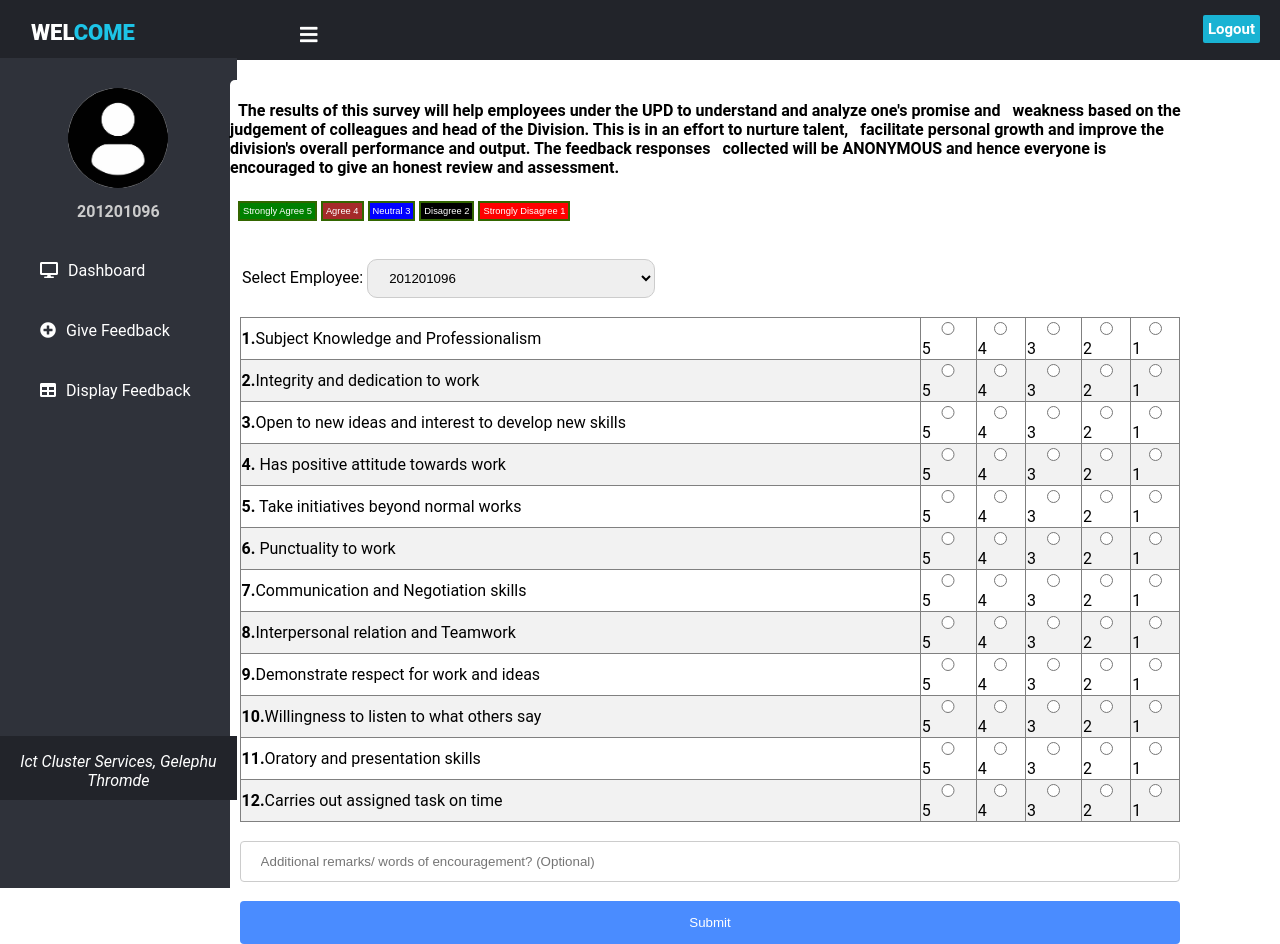
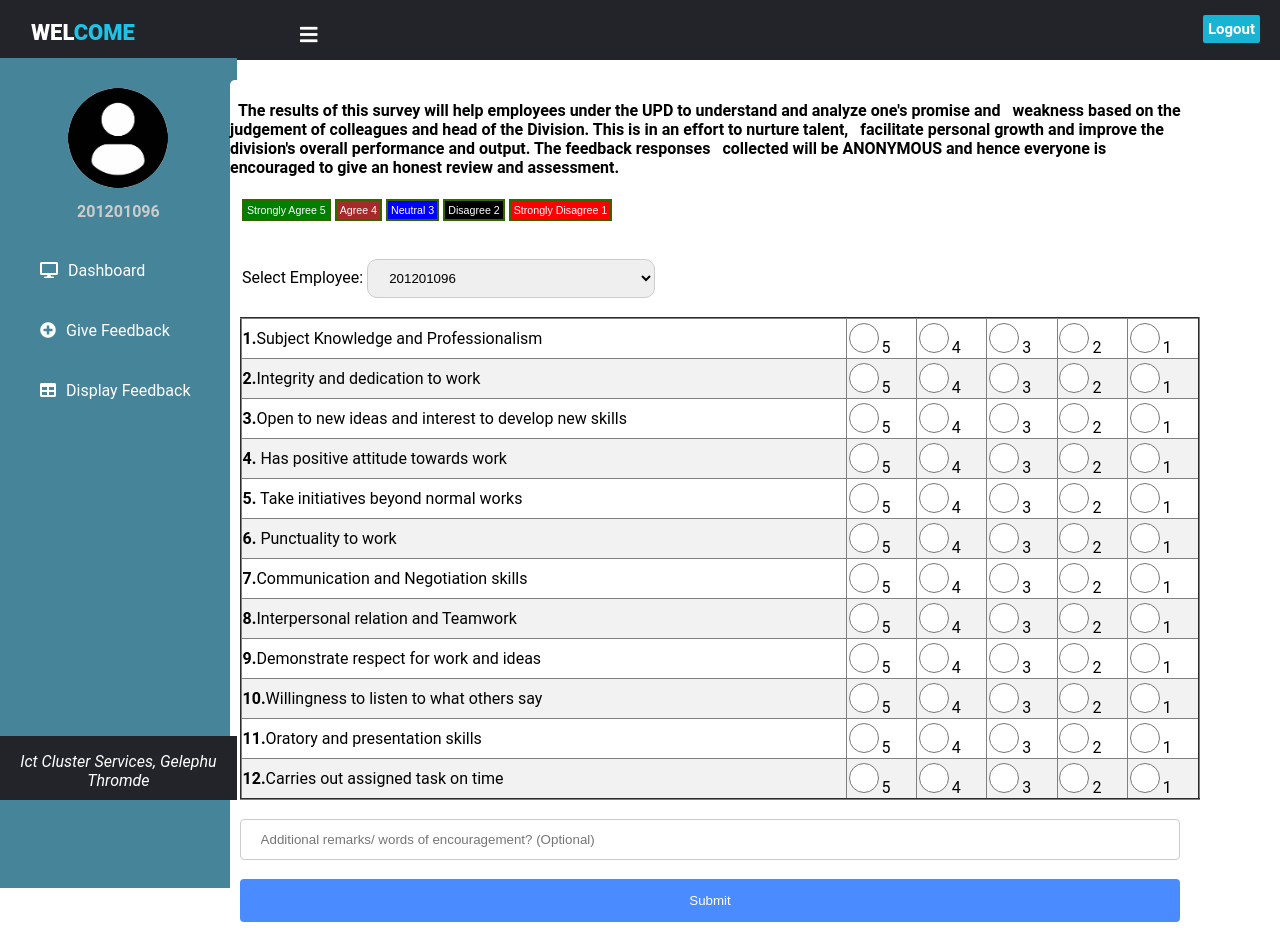
Before and after one commit to kemith/feedback, a PHP site: page /add_feedback.php in a window 1280 px wide. After the commit the page ends 922 px from the top, so only its background shows below. Run offline with PHP 8.4, Linux system fonts and the light colour scheme; a user stored in the database is signed in; data comes from the database, SQL or seed files in the repository; some libraries are stand-ins or nearby versions.

Commit message:
addfeedback form changed

```diff
--- a/add_feedback.php
+++ b/add_feedback.php
@@ -78,12 +78,14 @@ body{
 
 		<h4>&nbsp;&nbsp;The results of this survey will help employees under the UPD to understand and analyze one's promise and &nbsp;&nbsp;weakness based on the judgement of colleagues and head of the Division. This is in an effort to nurture talent, &nbsp;&nbsp;facilitate personal growth and improve the division's overall performance and output.
         The feedback responses &nbsp;&nbsp;collected will be ANONYMOUS and hence everyone is encouraged to give an honest review and assessment.</h4>
-        &nbsp;&nbsp;<button type="button" style="font-size:7pt;color:white;background-color:green;border:2px solid #336600;padding:3px">Strongly Agree 5</button>
-        <button type="button" style="font-size:7pt;color:white;background-color:Brown;border:2px solid #336600;padding:3px">Agree 4</button>
-        <button type="button" style="font-size:7pt;color:white;background-color:blue;border:2px solid #336600;padding:3px">Neutral 3</button>
-        <button type="button" style="font-size:7pt;color:white;background-color:Black;border:2px solid #336600;padding:3px"> Disagree 2</button>
-        <button type="button" style="font-size:7pt;color:white;background-color:red;border:2px solid #336600;padding:3px">Strongly Disagree 1</button><br>
+        &nbsp;&nbsp;
+		<button type="button" style="font-size:8pt;color:white;background-color:green;border:2px solid #336600;padding:3px">Strongly Agree 5</button>
+        <button type="button" style="font-size:8pt;color:white;background-color:Brown;border:2px solid #336600;padding:3px">Agree 4</button>
+        <button type="button" style="font-size:8pt;color:white;background-color:blue;border:2px solid #336600;padding:3px">Neutral 3</button>
+        <button type="button" style="font-size:8pt;color:white;background-color:Black;border:2px solid #336600;padding:3px"> Disagree 2</button>
+        <button type="button" style="font-size:8pt;color:white;background-color:red;border:2px solid #336600;padding:3px">Strongly Disagree 1</button><br>
 		</br></br>
+
 		<form method="post" action ="" enctype="">
          &nbsp;&nbsp;
           Select Employee:
@@ -102,105 +104,104 @@ body{
 			<?php
 			}
 			?>
-
-			</select>  </br>
-			</br>
-            <table border=1">
+			</select>
+			</br></br>
+            <table border="2px">
                 <tr>
                 <td><b>1.</b>Subject Knowledge and Professionalism</td>
-                <td><input type="radio" name="quest1" value="5" required> 5</td>
+                <td><input type="radio" name="quest1" value="5">5</td>
                 <td><input type="radio" name="quest1" value="4">4</td>
-                <td><input type="radio" name="quest1" value="3"> 3</td>
-                <td><input type="radio" name=" quest1" value="2">2</td>
+                <td><input type="radio" name="quest1" value="3">3</td>
+                <td><input type="radio" name="quest1" value="2">2</td>
                 <td><input type="radio" name="quest1" value="1">1</td>
                 </tr>
                 <tr>
                 <td><b>2.</b>Integrity and dedication to work</td>
-                <td><input type="radio" name="quest2" value="5" required> 5</td>
+                <td><input type="radio" name="quest2" value="5" >5</td>
                 <td><input type="radio" name="quest2" value="4">4</td>
-                <td><input type="radio" name="quest2" value="3"> 3</td>
-                <td><input type="radio" name=" quest2" value="2">2</td>
+                <td><input type="radio" name="quest2" value="3">3</td>
+                <td><input type="radio" name="quest2" value="2">2</td>
                 <td><input type="radio" name="quest2" value="1">1</td>
                 </tr>
 
                 <tr>
                 <td><b>3.</b>Open to new ideas and interest to develop new skills </td>
-                <td><input type="radio" name="quest3" value="5" required> 5</td>
+                <td><input type="radio" name="quest3" value="5" >5</td>
                 <td><input type="radio" name="quest3" value="4">4</td>
-                <td><input type="radio" name="quest3" value="3"> 3</td>
-                <td><input type="radio" name=" quest3" value="2">2</td>
+                <td><input type="radio" name="quest3" value="3">3</td>
+                <td><input type="radio" name="quest3" value="2">2</td>
                 <td><input type="radio" name="quest3" value="1">1</td>
                 </tr>
                 <tr>
                 <td><b>4.</b> Has positive attitude towards work </td>
-                <td><input type="radio" name="quest4" value="5" required> 5</td>
+                <td><input type="radio" name="quest4" value="5" >5</td>
                 <td><input type="radio" name="quest4" value="4">4</td>
-                <td><input type="radio" name="quest4" value="3"> 3</td>
+                <td><input type="radio" name="quest4" value="3">3</td>
                 <td><input type="radio" name=" quest4" value="2">2</td>
                 <td><input type="radio" name="quest4" value="1">1</td>
                 </tr>
                 <tr>
                 <td><b>5.</b> Take initiatives beyond normal works</td>
-                <td><input type="radio" name="quest5" value="5" required> 5</td>
+                <td><input type="radio" name="quest5" value="5" >5</td>
                 <td><input type="radio" name="quest5" value="4">4</td>
-                <td><input type="radio" name="quest5" value="3"> 3</td>
-                <td><input type="radio" name=" quest5" value="2">2</td>
+                <td><input type="radio" name="quest5" value="3">3</td>
+                <td><input type="radio" name="quest5" value="2">2</td>
                 <td><input type="radio" name="quest5" value="1">1</td>
                 </tr>
                 <tr>
                 <td><b>6.</b> Punctuality to work </td>
-                <td><input type="radio" name="quest6" value="5" required> 5</td>
+                <td><input type="radio" name="quest6" value="5">5</td>
                 <td><input type="radio" name="quest6" value="4">4</td>
-                <td><input type="radio" name="quest6" value="3"> 3</td>
-                <td><input type="radio" name=" quest6" value="2">2</td>
+                <td><input type="radio" name="quest6" value="3">3</td>
+                <td><input type="radio" name="quest6" value="2">2</td>
                 <td><input type="radio" name="quest6" value="1">1</td>
                 </tr>
                 <tr>
                 <td><b>7.</b>Communication and Negotiation skills </td>
-                <td><input type="radio" name="quest7" value="5" required> 5</td>
+                <td><input type="radio" name="quest7" value="5">5</td>
                 <td><input type="radio" name="quest7" value="4">4</td>
-                <td><input type="radio" name="quest7" value="3"> 3</td>
-                <td><input type="radio" name=" quest7" value="2">2</td>
+                <td><input type="radio" name="quest7" value="3">3</td>
+                <td><input type="radio" name="quest7" value="2">2</td>
                 <td><input type="radio" name="quest7" value="1">1</td>
                 </tr>
                 <tr>
                 <td><b>8.</b>Interpersonal relation and Teamwork </td>
-                <td><input type="radio" name="quest8" value="5" required> 5</td>
+                <td><input type="radio" name="quest8" value="5" >5</td>
                 <td><input type="radio" name="quest8" value="4">4</td>
-                <td><input type="radio" name="quest8" value="3"> 3</td>
-                <td><input type="radio" name=" quest8" value="2">2</td>
+                <td><input type="radio" name="quest8" value="3">3</td>
+                <td><input type="radio" name="quest8" value="2">2</td>
                 <td><input type="radio" name="quest8" value="1">1</td>
                 </tr>
                 <tr>
                 <td><b>9.</b>Demonstrate respect for work and ideas</td>
-                <td><input type="radio" name="quest9" value="5" required> 5</td>
+                <td><input type="radio" name="quest9" value="5">5</td>
                 <td><input type="radio" name="quest9" value="4">4</td>
-                <td><input type="radio" name="quest9" value="3"> 3</td>
-                <td><input type="radio" name=" quest9" value="2">2</td>
+                <td><input type="radio" name="quest9" value="3">3</td>
+                <td><input type="radio" name="quest9" value="2">2</td>
                 <td><input type="radio" name="quest9" value="1">1</td>
                 </tr>
                 <tr>
                 <td><b>10.</b>Willingness to listen to what others say  </td>
-                <td><input type="radio" name="quest10" value="5" required> 5</td>
+                <td><input type="radio" name="quest10" value="5" >5</td>
                 <td><input type="radio" name="quest10" value="4">4</td>
-                <td><input type="radio" name="quest10" value="3"> 3</td>
+                <td><input type="radio" name="quest10" value="3">3</td>
                 <td><input type="radio" name=" quest10" value="2">2</td>
                 <td><input type="radio" name="quest10" value="1">1</td>
                 </tr>
                 <tr>
                 <td><b>11.</b>Oratory and presentation skills</td>
-                <td><input type="radio" name="quest11" value="5" required> 5</td>
+                <td><input type="radio" name="quest11" value="5" >5</td>
                 <td><input type="radio" name="quest11" value="4">4</td>
-                <td><input type="radio" name="quest11" value="3"> 3</td>
-                <td><input type="radio" name=" quest11" value="2">2</td>
+                <td><input type="radio" name="quest11" value="3">3</td>
+                <td><input type="radio" name="quest11" value="2">2</td>
                 <td><input type="radio" name="quest11" value="1">1</td>
                 </tr>
                 <tr>
                 <td><b>12.</b>Carries out assigned task on time </td>
-                <td><input type="radio" name="quest12" value="5" required> 5</td>
+                <td><input type="radio" name="quest12" value="5" >5</td>
                 <td><input type="radio" name="quest12" value="4">4</td>
-                <td><input type="radio" name="quest12" value="3"> 3</td>
-                <td><input type="radio" name=" quest12" value="2">2</td>
+                <td><input type="radio" name="quest12" value="3">3</td>
+                <td><input type="radio" name="quest12" value="2">2</td>
                 <td><input type="radio" name="quest12" value="1">1</td>
                 </tr>
                 </table></br>
@@ -210,7 +211,6 @@ body{
               </form>
 
 			<?php include "footer.php"?>
-
 		</div>
 	</div>
 </body>
--- a/css/style.css
+++ b/css/style.css
@@ -128,7 +128,7 @@ text-align: center;
 }
 
 .sidebar{
-	background:#2F323A;
+	background:#468499;
 	margin-top:58px;
 	padding-top:30px;
 	position:fixed;
@@ -366,7 +366,7 @@ height:58px;
 }
 
 .navbar1 a:hover, .dropdown1:hover .dropbtn1 {
-background-color:#19b3d3;
+background-color:;
 }
 
 .dropdown-content1 {
@@ -491,7 +491,7 @@ font-family: "Times New Roman", Times, serif;
 
  table {
   border-collapse: collapse;
-  width: 98%;
+  width: 100%;
   margin-left: 1%;
 }
 
@@ -521,7 +521,7 @@ input  {
 }
 input[type=submit]{
   width: 98%;
-  background-color: 	#4a8cff;
+  background-color: #4a8cff;
   color: white;
   padding: 14px 20px;
   margin-left:1%;
@@ -529,7 +529,14 @@ input[type=submit]{
   border-radius: 4px;
   cursor: pointer;
 }
+
+input[type="radio"]{
+	width:30px;
+	height:30px;
+	cursor:pointer;
+}
+
 .scrollbar{
+	overflow:hidden;
 	overflow-y:scroll;
-	overflow-x:hidden;
 }
--- a/dashboard.php
+++ b/dashboard.php
@@ -16,6 +16,7 @@ body{
 	font-family:"Roboto", sans-serif;
 	}
 </style>
+
 </head>
 <body>
 <input type="checkbox" id="check">
@@ -56,7 +57,6 @@ body{
 	<?php
 	 }
     ?>
-
   </div>
   </div>
   </div>
@@ -79,8 +79,6 @@ body{
 <!-- Side bar end -->
 
 	<div class="content">
-
-
 	<?php include "footer.php"?>
 	</div>
 </body>
--- a/index.php
+++ b/index.php
@@ -28,14 +28,14 @@
 ?>
 <!DOCTYPE html>
 <html>
-<head>
+	<head>
 	<title>Login</title>
 	<link href="https://cdn.jsdelivr.net/npm/bootstrap@5.1.0/dist/css/bootstrap.min.css" rel="stylesheet">
 	<link rel="stylesheet" href="https://cdnjs.cloudflare.com/ajax/libs/font-awesome/4.7.0/css/font-awesome.min.css">
     <link rel="stylesheet" href="css/style.css">
-</head>
+	</head>
 
-<body style="background-color: #efefef;background-image:url('images/gelephu.jpg');">
+	<body style="background-color: #efefef;background-image:url('images/gelephu.jpg');">
 
 	<div class="display">
 	<h1>&nbsp;&nbsp; &nbsp;  Login Form</h1>
--- a/notification.php
+++ b/notification.php
@@ -1,5 +1,3 @@
-
-
 <!DOCTYPE html>
 <html>
 <head>
@@ -7,18 +5,16 @@
 <meta name="viewport" content="width=device-width, initial-scale=1">
 <link href="https://cdnjs.cloudflare.com/ajax/libs/font-awesome/5.13.0/css/all.min.css" rel="stylesheet">
 <link rel="stylesheet" href="css/style.css">
-
 <style>
 body{
 	margin:0;
 	padding:0;
 	font-family:"Roboto", sans-serif;
-}
+	}
 </style>
 </head>
 <body>
 <input type="checkbox" id="check">
-
 <!-- Header area start-->
 <header>
 	<label for="check">
--- a/signup.php
+++ b/signup.php
@@ -27,12 +27,12 @@
 ?>
 <!DOCTYPE html>
 <html>
-<head>
+	<head>
 	<title>Login</title>
 	<link href="https://cdn.jsdelivr.net/npm/bootstrap@5.1.0/dist/css/bootstrap.min.css" rel="stylesheet">
 	<link rel="stylesheet" href="css/style.css">
-</head>
-<body style="background-color: #efefef;	background-image:url('images/logo1.png');">
+	</head>
+	<body style="background-color: #efefef;	background-image:url('images/logo1.png');">
 	<div class="display1">
 	<h1>&nbsp;&nbsp; &nbsp; &nbsp; Registration Form</h1>
 	<div class="input-group" style="padding:30px 100px;">
```
Also changed, not shown: myfeedback.php (+2 -15 lines). Lines whose indentation alone changed are shown as unchanged.
